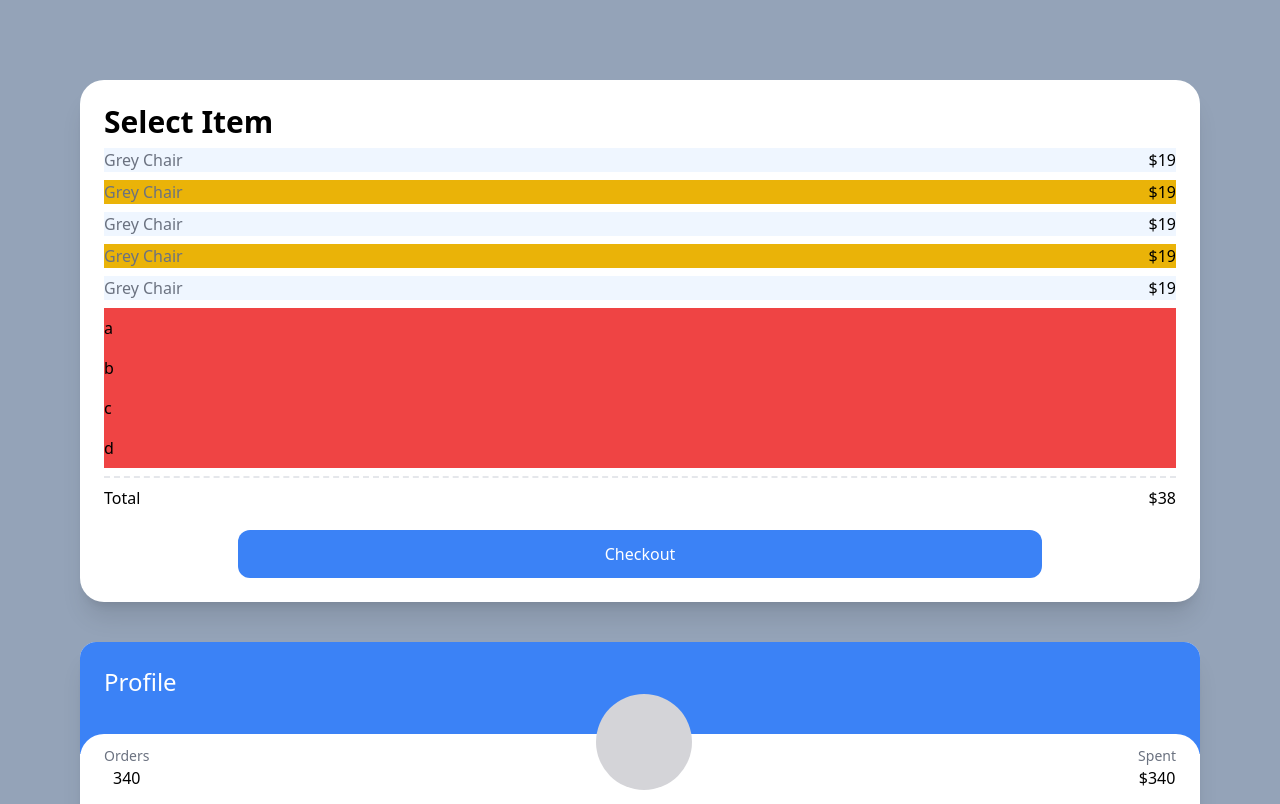
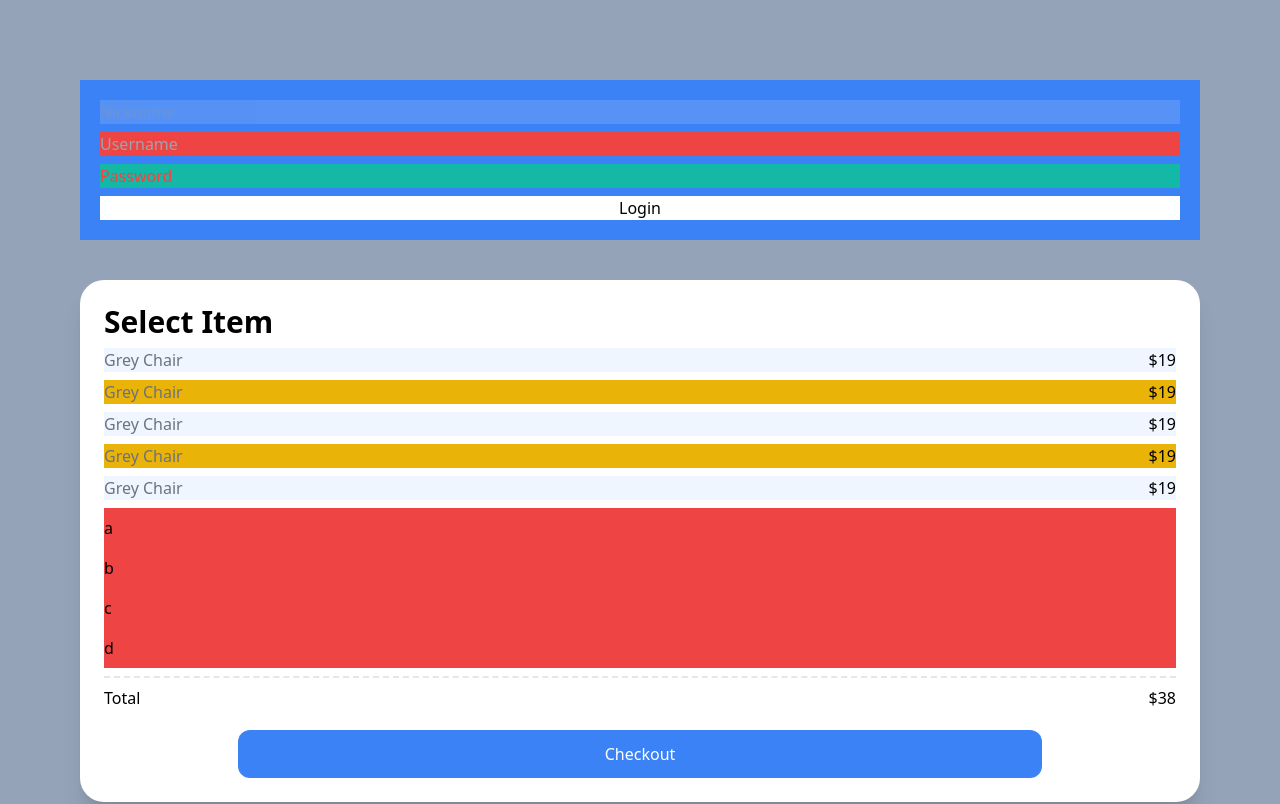
Before and after one commit to PanicBear/IWIL-carrot-market, a Next.js app: page / in a window 1280 px wide. Shown: the top 804 px of the page. Built offline with nearby package versions, Linux system fonts and the light colour scheme.

Commit message:
modifier : form-basic

```diff
--- a/pages/index.tsx
+++ b/pages/index.tsx
@@ -3,6 +3,24 @@ import type { NextPage } from 'next';
 const Home: NextPage = () => {
   return (
     <div className="bg-slate-400 py-20 px-20 grid gap-10 min-h-screen">
+      <div>
+        <form className="flex flex-col space-y-2 bg-blue-500 p-5 focus-within:bg-blue-100">
+          <input type="text" disabled placeholder="Nickname" className="disabled:opacity-50" />
+          <input
+            type="text"
+            required
+            placeholder="Username"
+            className="required:bg-yellow-500 invalid:bg-red-500 valid:bg-teal-500"
+          />
+          <input
+            type="password"
+            required
+            placeholder="Password"
+            className="placeholder-shown:bg-teal-500 placeholder-red-500"
+          />
+          <input type="submit" value="Login" className="bg-white" />
+        </form>
+      </div>
       <div className="bg-white p-6 rounded-3xl shadow-xl">
         <span className="font-semibold text-3xl">Select Item</span>
         <ul>
```
